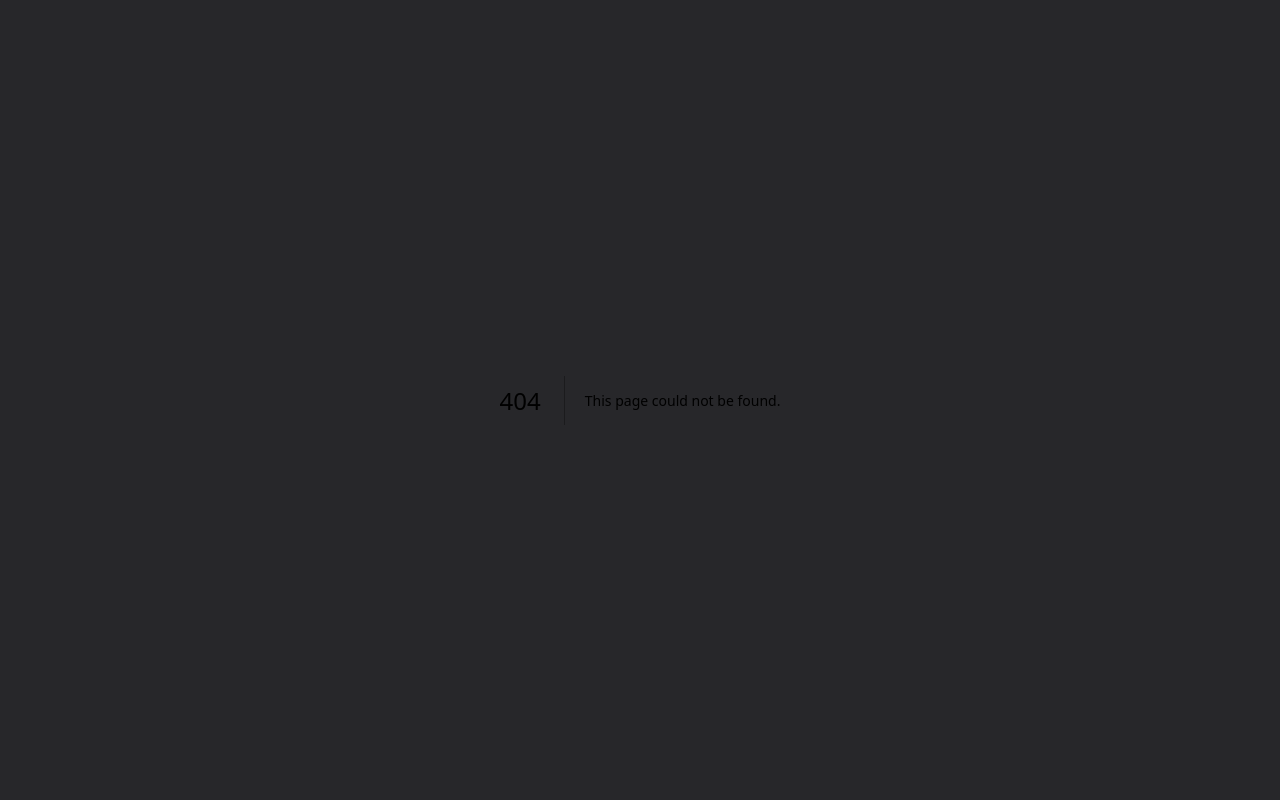
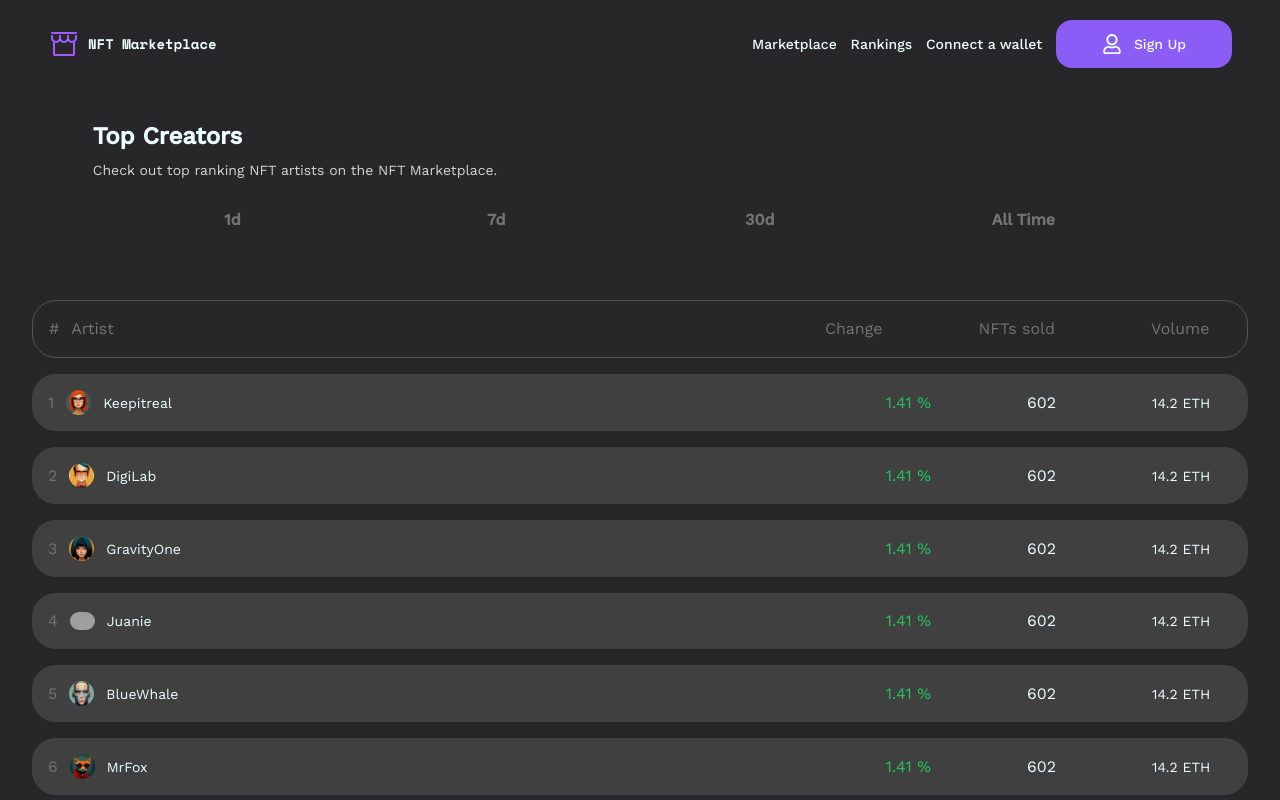
Before and after one commit to litvnvdev/nft-market-place, a Next.js app: page /rankings in a window 1280 px wide. Before the commit this address had no page. Shown: the top 800 px of the page. Built offline with nearby package versions, Linux system fonts and the light colour scheme; grey boxes are pictures that could not be loaded.

Commit message:
added rankings page and styling it

```diff
--- a/app/components/FilterButton.tsx
+++ b/app/components/FilterButton.tsx
@@ -1,6 +1,6 @@
 type FilterButtonProps = {
   item: string;
-  num: number;
+  num?: number;
 };
 
 const FilterButton = ({ item, num }: FilterButtonProps) => {
--- /dev/null
+++ b/app/rankings/components/MobileCreatorCard.tsx
@@ -0,0 +1,41 @@
+import Image from "next/image";
+type MobileCreatorCardProps = {
+  id: number;
+  img: string;
+  name: string;
+  volume: number;
+  change: number;
+  sold: number;
+};
+
+const MobileCreatorCard = ({
+  id,
+  img,
+  name,
+  volume,
+  change,
+  sold
+}: MobileCreatorCardProps) => {
+  return (
+    <div className="flex justify-between items-center bg-neutral-700 py-4 px-4 rounded-3xl">
+      <div className="flex gap-3 items-center">
+        <p className="text-neutral-500">{id}</p>
+        <Image
+          src={img}
+          width={25}
+          height={25}
+          alt="creator"
+          className="rounded-full"
+        />
+        <h3 className="text-cyan-50 text-sm">{name}</h3>
+      </div>
+      <div className="flex items-center gap-12 lg:gap-24">
+        <p className="hidden sm:block lg:block text-green-500">{change} %</p>
+        <p className="hidden lg:block text-cyan-50">{sold}</p>
+        <p className="w-20 text-cyan-50 text-sm">{volume} ETH</p>
+      </div>
+    </div>
+  );
+};
+
+export default MobileCreatorCard;
--- /dev/null
+++ b/app/rankings/page.tsx
@@ -0,0 +1,54 @@
+"use client";
+import FilterButton from "../components/FilterButton";
+import Footer from "../components/Footer/Footer";
+import Navbar from "../components/Navbar";
+import TopCreatorsCard from "../components/TopCreators/TopCreatorsCard";
+import { artistData } from "../data";
+import { useDevice } from "../hooks/useDevice";
+import MobileCreatorCard from "./components/MobileCreatorCard";
+
+export default function RankingsPage() {
+  const mobileFilter = ["1d", "7d", "30d", "All Time"];
+  const filter = ['Today', 'This Week', 'This Month', 'All Time']
+  return (
+    <>
+      <Navbar />
+      <section className="py-8 px-8 h-fit">
+        <div className="flex flex-col gap-2 text-neutral-300 lg:max-w-[90%] lg:mx-auto">
+          <h1 className="text-2xl text-cyan-50 font-semibold">Top Creators</h1>
+          <p className="text-sm">
+            Check out top ranking NFT artists on the NFT Marketplace.
+          </p>
+        </div>
+
+        <div className="flex flex-col items-center bg-zinc-800">
+          <ul className="flex gap-6 lg:max-w-[90%] lg:mx-auto text-neutral-500 font-medium  bg-zinc-800 w-full justify-between sm:place-content-stretch sm:justify-between sm:px-8  h-20">
+            {mobileFilter.map((item, id) => (
+              <FilterButton item={item} key={id} />
+            ))}
+          </ul>
+        </div>
+      </section>
+
+      <section className="py-2 px-8 h-fit">
+        <div className=" mb-4 flex justify-between border border-neutral-600 py-4 px-4 rounded-3xl text-neutral-500">
+          <div className="flex gap-3">
+            <p>#</p>
+            <p>Artist</p>
+          </div>
+          <div className="flex items-center gap-12 lg:gap-24">
+            <p className="hidden sm:block">Change</p>
+            <p className="hidden lg:block">NFTs sold</p>
+            <p className="w-20">Volume</p>
+          </div>
+        </div>
+        <div className="flex flex-col gap-4 mb-8">
+          {artistData.map(({ id, name, img }) => (
+            <MobileCreatorCard id={id} name={name} img={img} volume={14.2} change={1.41} sold={602} />
+          ))}
+        </div>
+      </section>
+      <Footer />
+    </>
+  );
+}
```
